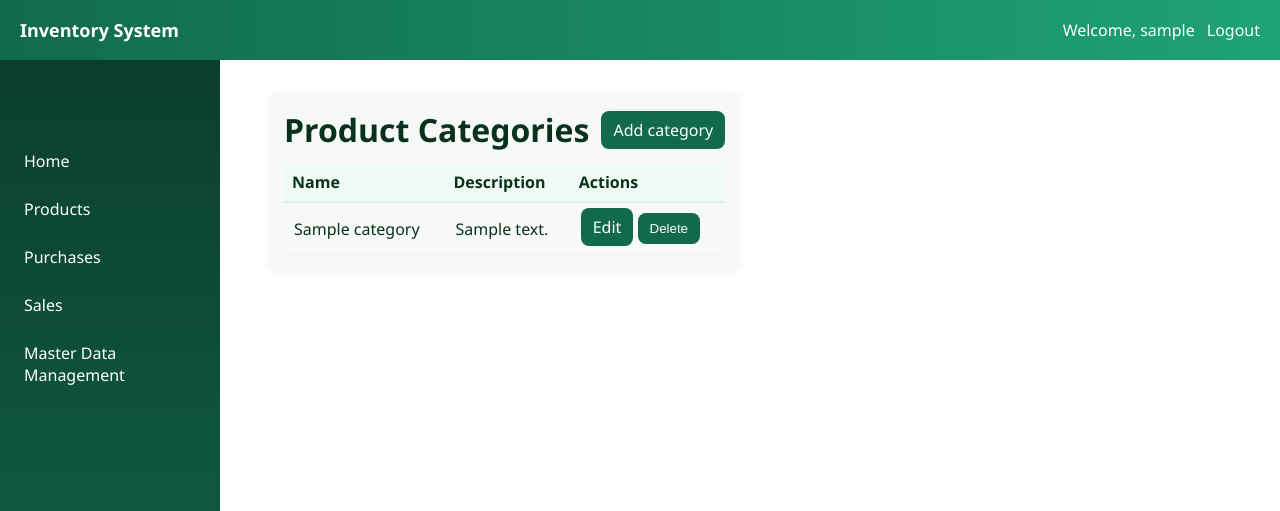
After one commit to KanchanaRathnayaka847/Inventory-Management-System, a Flask app: page /categories in a window 1280 px wide. The commit adds this page. Shown: the top 511 px of the page. Run offline with Flask 3, Linux system fonts and the light colour scheme; the visitor is signed in with stand-in values (Sample User, id 1); tables that the repository leaves empty hold one stand-in row (values such as "Sample post").

Commit message:
Master Data: introduce ProductCategory; add category CRUD and pages; map Product to category (category_id) while keeping legacy text; update product form and list; update master data hub

```diff
--- a/app.py
+++ b/app.py
@@ -25,9 +25,18 @@ class Product(db.Model):
     id = db.Column(db.Integer, primary_key=True)
     name = db.Column(db.String(120), nullable=False)
     category = db.Column(db.String(80), nullable=True)
+    # Optional FK to normalized category table (back-compat: keep string field too)
+    category_id = db.Column(db.Integer, db.ForeignKey('product_category.id'), nullable=True)
     quantity = db.Column(db.Integer, nullable=False, default=0)
     price = db.Column(db.Float, nullable=False, default=0.0)
     reorder_level = db.Column(db.Integer, nullable=False, default=0)
+    category_rel = db.relationship('ProductCategory', lazy='joined')
+
+
+class ProductCategory(db.Model):
+    id = db.Column(db.Integer, primary_key=True)
+    name = db.Column(db.String(120), unique=True, nullable=False)
+    description = db.Column(db.String(255), nullable=True)
 
 
 class Purchase(db.Model):
@@ -96,6 +105,16 @@ def create_app(test_config=None):
             # If we can't add the column, log and continue in compatibility mode
             print('Warning: could not ensure purchase.remaining column exists:', exc)
             app.config['HAS_REMAINING'] = False
+
+        # Ensure product.category_id exists for category mapping
+        try:
+            res = db.session.execute(text("PRAGMA table_info(product)")).fetchall()
+            pcols = [r[1] for r in res]
+            if 'category_id' not in pcols:
+                db.session.execute(text("ALTER TABLE product ADD COLUMN category_id INTEGER"))
+                db.session.commit()
+        except Exception as exc:
+            print('Warning: could not ensure product.category_id column exists:', exc)
 
     # Load current user for requests and templates
     @app.before_request
@@ -199,9 +218,14 @@ def create_app(test_config=None):
     @app.route('/products/add', methods=['GET', 'POST'])
     @login_required
     def add_product():
+        categories = ProductCategory.query.order_by(ProductCategory.name).all()
         if request.method == 'POST':
             name = request.form.get('name', '').strip()
             category = request.form.get('category', '').strip()
+            try:
+                category_id = int(request.form.get('category_id')) if request.form.get('category_id') else None
+            except ValueError:
+                category_id = None
             try:
                 quantity = int(request.form.get('quantity', '0'))
             except ValueError:
@@ -219,13 +243,13 @@ def create_app(test_config=None):
                 flash('Product name is required.')
                 return redirect(url_for('add_product'))
 
-            p = Product(name=name, category=category, quantity=quantity, price=price, reorder_level=reorder_level)
+            p = Product(name=name, category=category, category_id=category_id, quantity=quantity, price=price, reorder_level=reorder_level)
             db.session.add(p)
             db.session.commit()
             flash('Product added.')
             return redirect(url_for('products'))
 
-        return render_template('product_form.html', product=None)
+        return render_template('product_form.html', product=None, categories=categories)
 
     @app.route('/products/<int:product_id>/edit', methods=['GET', 'POST'])
     @login_required
@@ -233,9 +257,14 @@ def create_app(test_config=None):
         p = db.session.get(Product, product_id)
         if p is None:
             abort(404)
+        categories = ProductCategory.query.order_by(ProductCategory.name).all()
         if request.method == 'POST':
             name = request.form.get('name', '').strip()
             category = request.form.get('category', '').strip()
+            try:
+                category_id = int(request.form.get('category_id')) if request.form.get('category_id') else None
+            except ValueError:
+                category_id = p.category_id
             try:
                 quantity = int(request.form.get('quantity', '0'))
             except ValueError:
@@ -255,6 +284,7 @@ def create_app(test_config=None):
 
             p.name = name
             p.category = category
+            p.category_id = category_id
             p.quantity = quantity
             p.price = price
             p.reorder_level = reorder_level
@@ -262,7 +292,73 @@ def create_app(test_config=None):
             flash('Product updated.')
             return redirect(url_for('products'))
 
-        return render_template('product_form.html', product=p)
+        return render_template('product_form.html', product=p, categories=categories)
+
+    # Categories (Master Data)
+    @app.route('/categories')
+    @login_required
+    def categories():
+        items = ProductCategory.query.order_by(ProductCategory.name).all()
+        return render_template('categories.html', categories=items)
+
+    @app.route('/categories/add', methods=['GET', 'POST'])
+    @login_required
+    def add_category():
+        if request.method == 'POST':
+            name = request.form.get('name', '').strip()
+            description = request.form.get('description', '').strip()
+            if not name:
+                flash('Category name is required.')
+                return redirect(url_for('add_category'))
+            if ProductCategory.query.filter_by(name=name).first():
+                flash('Category name already exists.')
+                return redirect(url_for('add_category'))
+            c = ProductCategory(name=name, description=description)
+            db.session.add(c)
+            db.session.commit()
+            flash('Category added.')
+            return redirect(url_for('categories'))
+        return render_template('category_form.html', category=None)
+
+    @app.route('/categories/<int:category_id>/edit', methods=['GET', 'POST'])
+    @login_required
+    def edit_category(category_id):
+        c = db.session.get(ProductCategory, category_id)
+        if c is None:
+            abort(404)
+        if request.method == 'POST':
+            name = request.form.get('name', '').strip()
+            description = request.form.get('description', '').strip()
+            if not name:
+                flash('Category name is required.')
+                return redirect(url_for('edit_category', category_id=category_id))
+            # Ensure unique name (exclude self)
+            exists = ProductCategory.query.filter(ProductCategory.name == name, ProductCategory.id != c.id).first()
+            if exists:
+                flash('Another category with that name already exists.')
+                return redirect(url_for('edit_category', category_id=category_id))
+            c.name = name
+            c.description = description
+            db.session.commit()
+            flash('Category updated.')
+            return redirect(url_for('categories'))
+        return render_template('category_form.html', category=c)
+
+    @app.route('/categories/<int:category_id>/delete', methods=['POST'])
+    @login_required
+    def delete_category(category_id):
+        c = db.session.get(ProductCategory, category_id)
+        if c is None:
+            abort(404)
+        # Prevent delete if products map to this category
+        in_use = Product.query.filter_by(category_id=c.id).first()
+        if in_use:
+            flash('Cannot delete category: products are assigned to it.')
+            return redirect(url_for('categories'))
+        db.session.delete(c)
+        db.session.commit()
+        flash('Category deleted.')
+        return redirect(url_for('categories'))
 
     @app.route('/products/<int:product_id>/delete', methods=['POST'])
     @login_required
--- /dev/null
+++ b/templates/categories.html
@@ -0,0 +1,39 @@
+{% extends 'base.html' %}
+
+{% block title %}Categories - Inventory System{% endblock %}
+
+{% block content %}
+  <div class="card">
+    <div class="toolbar">
+      <h1 style="margin:0">Product Categories</h1>
+      <div style="margin-left:auto"><a class="button" href="{{ url_for('add_category') }}">Add category</a></div>
+    </div>
+    {% if categories %}
+      <table>
+        <thead>
+          <tr>
+            <th>Name</th>
+            <th>Description</th>
+            <th>Actions</th>
+          </tr>
+        </thead>
+        <tbody>
+          {% for c in categories %}
+            <tr>
+              <td>{{ c.name }}</td>
+              <td>{{ c.description or '' }}</td>
+              <td>
+                <a class="button" href="{{ url_for('edit_category', category_id=c.id) }}">Edit</a>
+                <form method="post" action="{{ url_for('delete_category', category_id=c.id) }}" style="display:inline">
+                  <button class="button btn-ghost" type="submit">Delete</button>
+                </form>
+              </td>
+            </tr>
+          {% endfor %}
+        </tbody>
+      </table>
+    {% else %}
+      <p>No categories yet.</p>
+    {% endif %}
+  </div>
+{% endblock %}
--- a/templates/master_data.html
+++ b/templates/master_data.html
@@ -5,6 +5,9 @@
 {% block content %}
 <div class="card">
   <h2>Master Data Management</h2>
-  <p>This page will be used to manage master data (categories, suppliers, etc.).</p>
+  <ul>
+    <li><a href="{{ url_for('categories') }}">Manage Product Categories</a></li>
+    <li><a href="{{ url_for('products') }}">Manage Products</a></li>
+  </ul>
 </div>
 {% endblock %}
--- a/templates/products.html
+++ b/templates/products.html
@@ -24,7 +24,7 @@
         {% for p in products %}
         <tr>
           <td>{{ p.name }}</td>
-          <td>{{ p.category }}</td>
+          <td>{{ p.category_rel.name if p.category_rel else p.category }}</td>
             <td>
               {{ p.quantity }}
               {% if p.quantity < p.reorder_level %}
```
Also changed, not shown: templates/category_form.html (added, +17 -0 lines), templates/product_form.html (+10 -1 lines).
